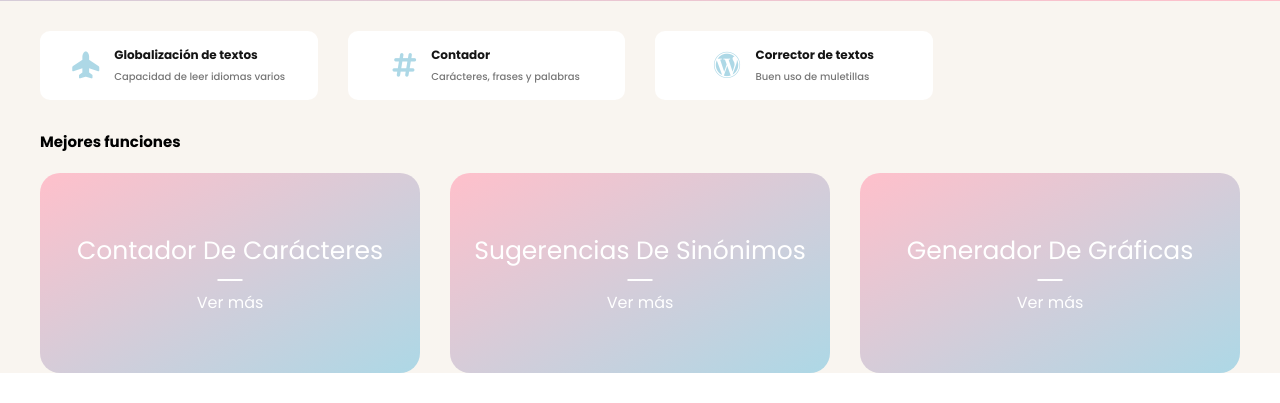
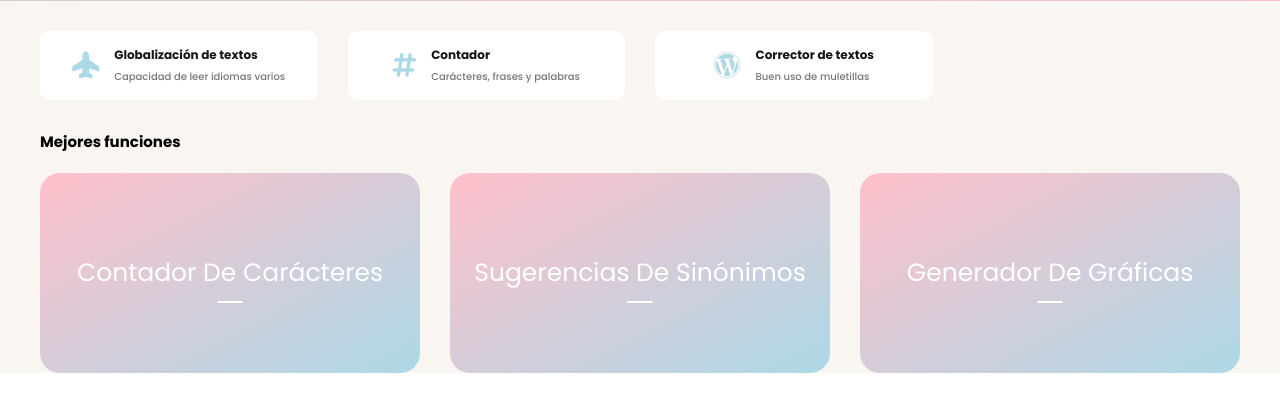
Before and after one commit to mcampos24/cont-django, a Django app: page / in a window 1280 px wide. Shown: the part 725-1128 px from the top of the page. Run offline with Django 5.2, Linux system fonts and the light colour scheme; some libraries are stand-ins or nearby versions.

Commit message:
Se le quita el ver mas, perdon ahora si

```diff
--- a/templates/index.html
+++ b/templates/index.html
@@ -213,15 +213,12 @@
                 <div class="container-categories">
                     <div class="card-categorie categorie-moca">
                         <p>{{ mensajes.contador_caract }}</p>
-                        <span>{{ mensajes.ver_mas}}</span>
                     </div>
                     <div class="card-categorie categorie-capuchino">
                         <p>{{ mensajes.sugerencias }}</p>
-                        <span>{{ mensajes.ver_mas}}</span>
                     </div>
                     <div class="card-categorie categorie-graficas">
                         <p>{{ mensajes.generador_graf }}</p>
-                        <span>{{ mensajes.ver_mas}}</span>
                     </div>
                 </div>
             </section>
```
